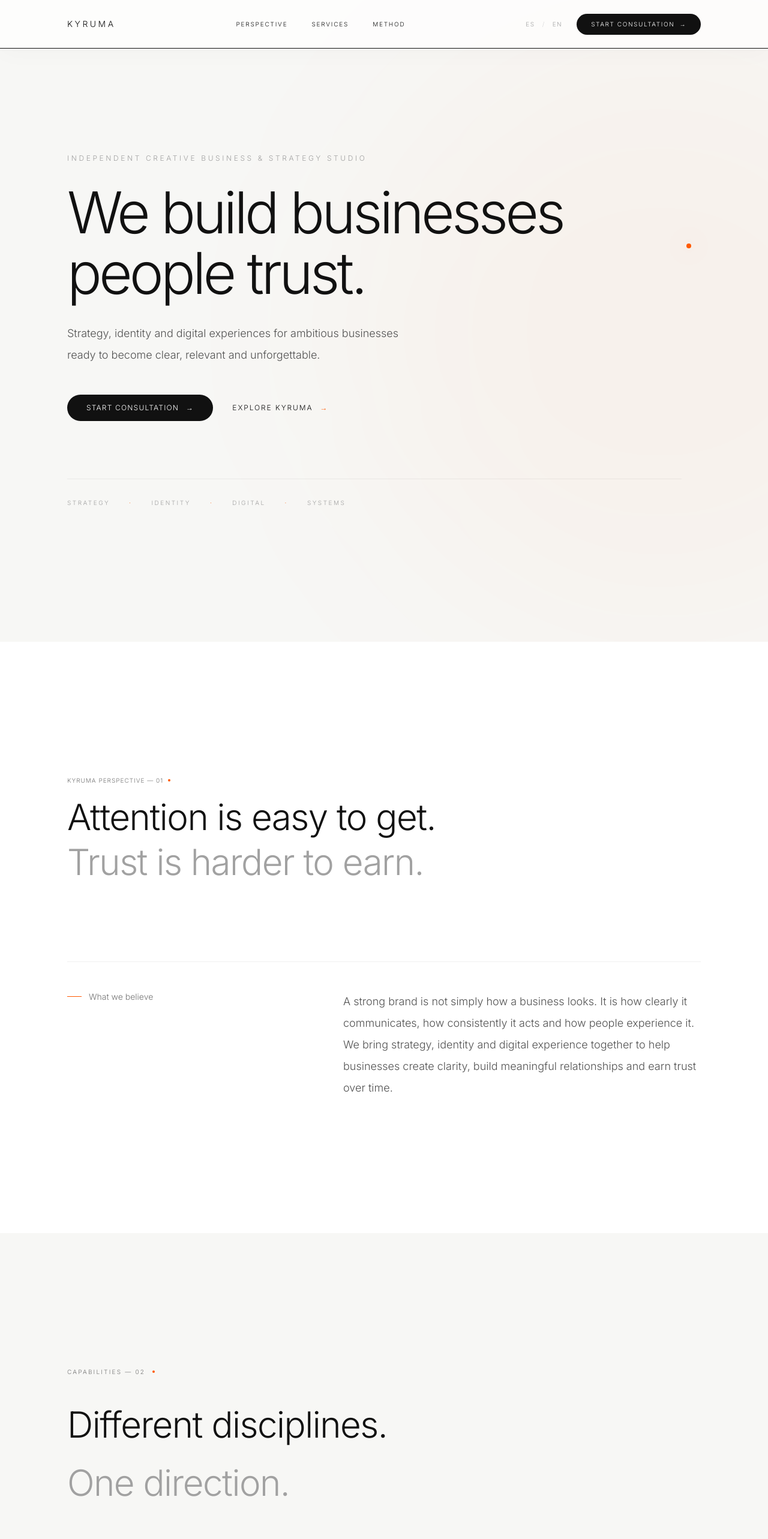
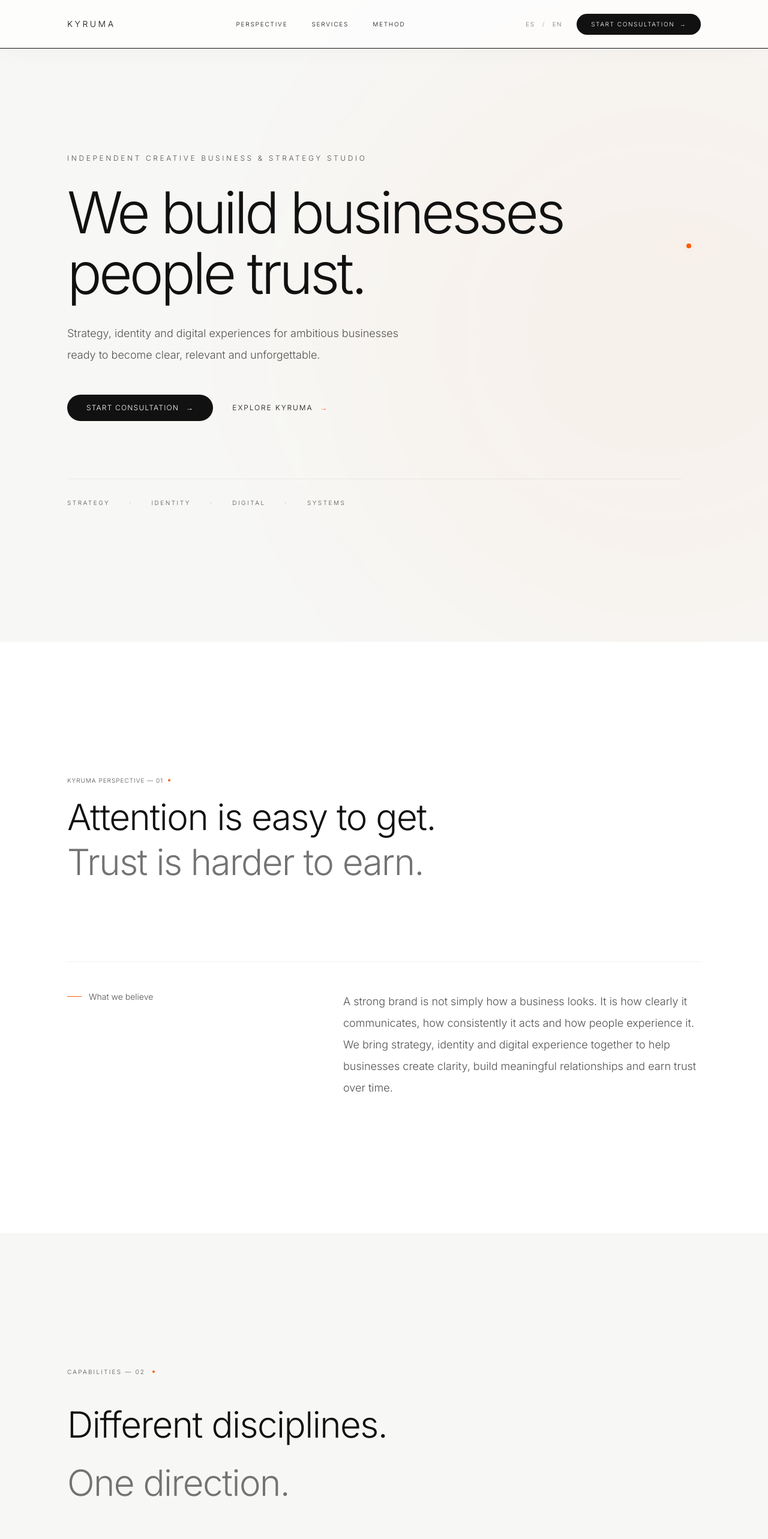
Before and after one commit to kyrumacreative-hub/kyruma-website, a Next.js app: page / in a window 1280 px wide. Shown: the top 2566 px of the page at 60% size. Built offline with nearby package versions, Linux system fonts and the light colour scheme.

Commit message:
Improve accessibility and text contrast

```diff
--- a/src/app/page.tsx
+++ b/src/app/page.tsx
@@ -323,7 +323,7 @@ function Header({ language, setLanguage }: HeaderProps) {
                 font-light
                 uppercase
                 tracking-[0.18em]
-                text-neutral-400
+                text-neutral-600
                 transition-colors
                 duration-300
                 ease-[cubic-bezier(0.25,1,0.5,1)]
@@ -366,7 +366,7 @@ function Header({ language, setLanguage }: HeaderProps) {
               font-light
               uppercase
               tracking-[0.15em]
-              text-neutral-400
+              text-neutral-500
             "
             aria-label="Language selector"
           >
@@ -381,14 +381,14 @@ function Header({ language, setLanguage }: HeaderProps) {
                 \${
                   language === "es"
                     ? "text-[#111111]"
-                    : "hover:text-[#FF5A00]"
+                    : "text-neutral-600 hover:text-[#FF5A00]"
                 }
               `}
             >
               ES
             </button>
 
-            <span className="text-neutral-300">/</span>
+            <span className="text-neutral-400">/</span>
 
             <button
               type="button"
@@ -401,7 +401,7 @@ function Header({ language, setLanguage }: HeaderProps) {
                 \${
                   language === "en"
                     ? "text-[#111111]"
-                    : "hover:text-[#FF5A00]"
+                    : "text-neutral-600 hover:text-[#FF5A00]"
                 }
               `}
             >
@@ -409,7 +409,6 @@ function Header({ language, setLanguage }: HeaderProps) {
             </button>
           </div>
 
-          {/* BOTÓN NAVBAR CORREGIDO CON !text-white */}
           <a
             href="#contact"
             className="
@@ -573,7 +572,7 @@ export default function Home() {
                   font-light
                   uppercase
                   tracking-[0.3em]
-                  text-neutral-400
+                  text-neutral-600
                   md:text-xs
                 "
               >
@@ -611,8 +610,6 @@ export default function Home() {
               </p>
 
               <div className="mt-12 flex flex-wrap items-center gap-8">
-
-                {/* BOTÓN HERO PRINCIPAL SUSTITUIDO Y CORREGIDO */}
                 <a
                   href="#contact"
                   className="
@@ -677,7 +674,7 @@ export default function Home() {
                     font-light
                     uppercase
                     tracking-[0.16em]
-                    text-neutral-500
+                    text-neutral-600
                     transition-all
                     duration-500
                     ease-[cubic-bezier(0.25,1,0.5,1)]
@@ -715,7 +712,7 @@ export default function Home() {
                   font-light
                   uppercase
                   tracking-[0.25em]
-                  text-neutral-400
+                  text-neutral-600
                 "
               >
                 {t.hero.pillars.map((pillar, index) => (
@@ -747,7 +744,7 @@ export default function Home() {
                   font-light
                   uppercase
                   tracking-widest
-                  text-neutral-500
+                  text-neutral-600
                 "
               >
                 {t.perspective.label}
@@ -771,7 +768,7 @@ export default function Home() {
               {t.perspective.h2First}
               <br />
 
-              <span className="text-neutral-400">
+              <span className="text-neutral-500">
                 {t.perspective.h2Second}
               </span>
             </h2>
@@ -792,7 +789,7 @@ export default function Home() {
                 <div className="flex items-center gap-3">
                   <span className="h-px w-6 bg-[#FF5A00]" />
 
-                  <span className="text-sm font-light text-neutral-500">
+                  <span className="text-sm font-light text-neutral-600">
                     {t.perspective.belief}
                   </span>
                 </div>
@@ -828,7 +825,7 @@ export default function Home() {
                   font-light
                   uppercase
                   tracking-[0.22em]
-                  text-neutral-500
+                  text-neutral-600
                 "
               >
                 {t.capabilities.label}
@@ -853,7 +850,7 @@ export default function Home() {
               {t.capabilities.h2First}
               <br />
 
-              <span className="text-neutral-400">
+              <span className="text-neutral-500">
                 {t.capabilities.h2Second}
               </span>
             </h2>
@@ -890,7 +887,7 @@ export default function Home() {
                         text-xs
                         font-light
                         tracking-[0.16em]
-                        text-neutral-300
+                        text-neutral-500
                         transition-all
                         duration-700
                         ease-[cubic-bezier(0.16,1,0.3,1)]
@@ -942,7 +939,7 @@ export default function Home() {
                         font-light
                         uppercase
                         tracking-[0.16em]
-                        text-neutral-300
+                        text-neutral-500
                         opacity-0
                         transition-all
                         duration-700
@@ -990,7 +987,7 @@ export default function Home() {
                   font-light
                   uppercase
                   tracking-[0.22em]
-                  text-neutral-500
+                  text-neutral-600
                 "
               >
                 {t.method.label}
@@ -1017,7 +1014,7 @@ export default function Home() {
             <div className="mt-20 grid grid-cols-1 gap-12 border-t border-black/[0.06] pt-12 lg:grid-cols-12">
               <div className="lg:col-span-4">
                 <div className="flex flex-col gap-3">
-                  <span className="text-[10px] font-light uppercase tracking-widest text-neutral-400">
+                  <span className="text-[10px] font-light uppercase tracking-widest text-neutral-600">
                     {t.method.principleLabel}
                   </span>
                   <p className="text-lg font-light leading-relaxed text-[#111111]">
@@ -1029,7 +1026,7 @@ export default function Home() {
               <div className="grid grid-cols-1 gap-8 sm:grid-cols-2 lg:col-span-8 lg:col-start-5">
                 {t.method.items.map((item) => (
                   <div key={item.number} className="flex flex-col gap-3">
-                    <span className="text-xs font-light tracking-widest text-[#FF5A00]">
+                    <span className="text-xs font-medium tracking-widest text-[#D44B00]">
                       {item.number}
                     </span>
                     <h3 className="text-xl font-light text-[#111111]">
@@ -1057,7 +1054,7 @@ export default function Home() {
           <div className="relative mx-auto w-full max-w-6xl px-6 md:px-12">
             <div className="max-w-3xl">
               <div className="flex items-center gap-3">
-                <span className="text-[10px] font-light uppercase tracking-[0.22em] text-neutral-500">
+                <span className="text-[10px] font-light uppercase tracking-[0.22em] text-neutral-600">
                   {t.contact.label}
                 </span>
                 <span className="h-1 w-1 rounded-full bg-[#FF5A00]" />
@@ -1071,7 +1068,6 @@ export default function Home() {
                 {t.contact.body}
               </p>
 
-              {/* CIERRE DE SECCIÓN RECONSTRUIDO CORRECTAMENTE */}
               <div className="mt-12">
                 <a
                   href="mailto:hello@kyruma.com"
```
